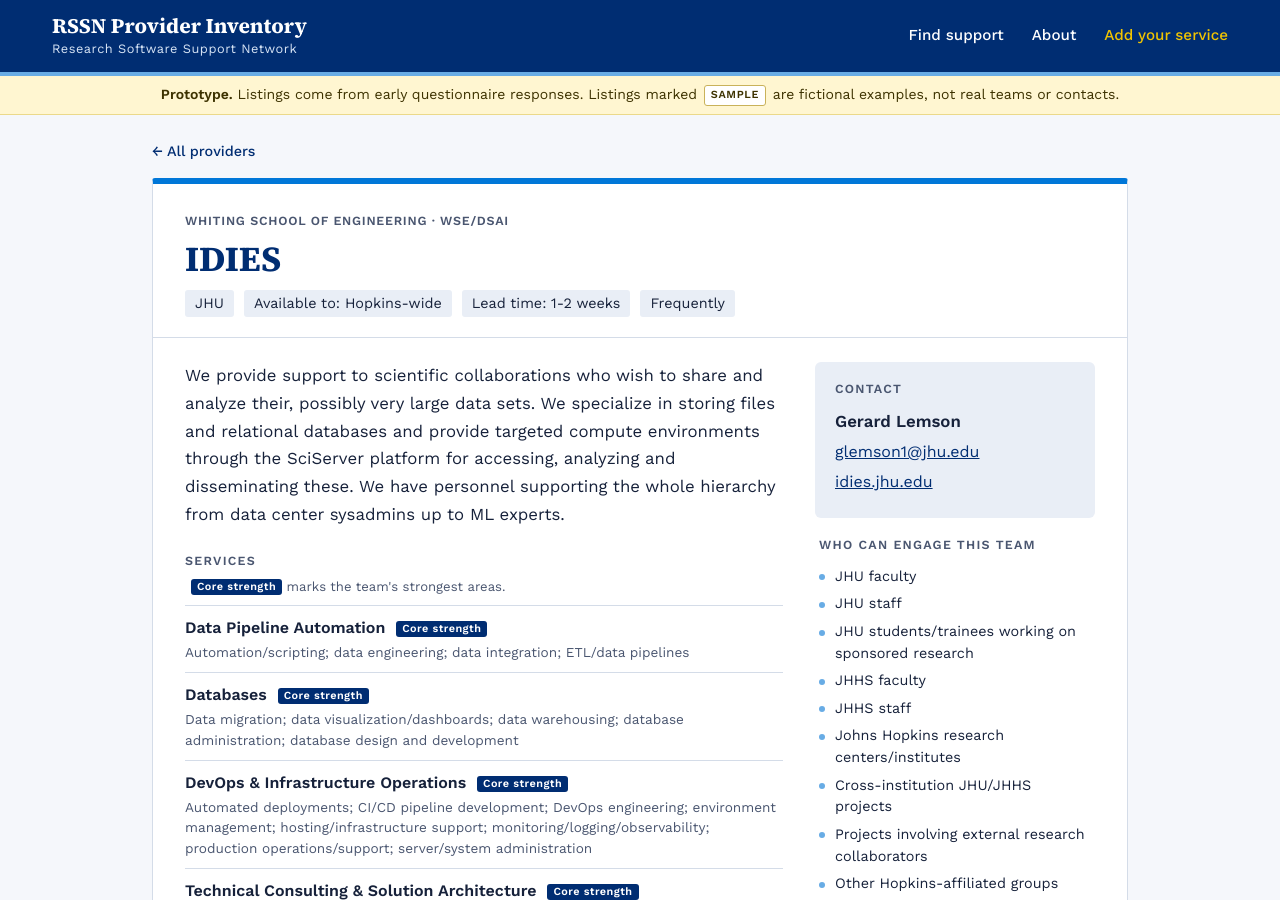
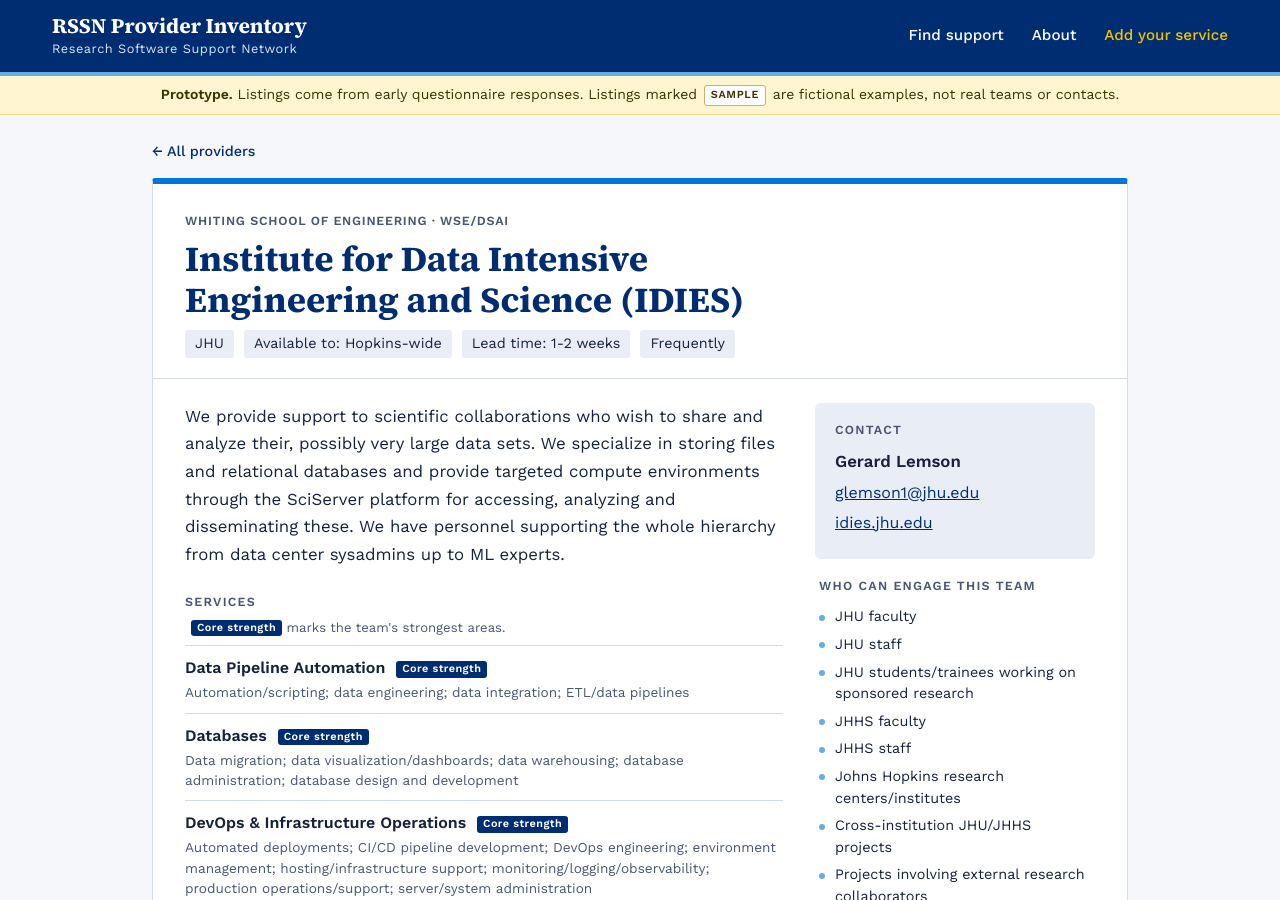
Before and after one commit to JHU-RSSN/RSSN_Provider_Inventory, a Jekyll site: the page built from _providers/idies.md, in a window 1280 px wide and 900 px high. Built offline with Jekyll 4.4.1, drawn with Linux system fonts in a browser that asks for light colours.

Commit message:
Update idies.md

```diff
--- a/_providers/idies.md
+++ b/_providers/idies.md
@@ -1,7 +1,7 @@
 ---
 # Imported from the RSSN Research IT Provider Questionnaire.
 # Allowed values for each list are in _data/taxonomy.yml.
-title: "IDIES"
+title: "Institute for Data Intensive Engineering and Science (IDIES)"
 institution: "JHU"
 school: "Whiting School of Engineering"
 unit: "WSE/DSAI"
```
